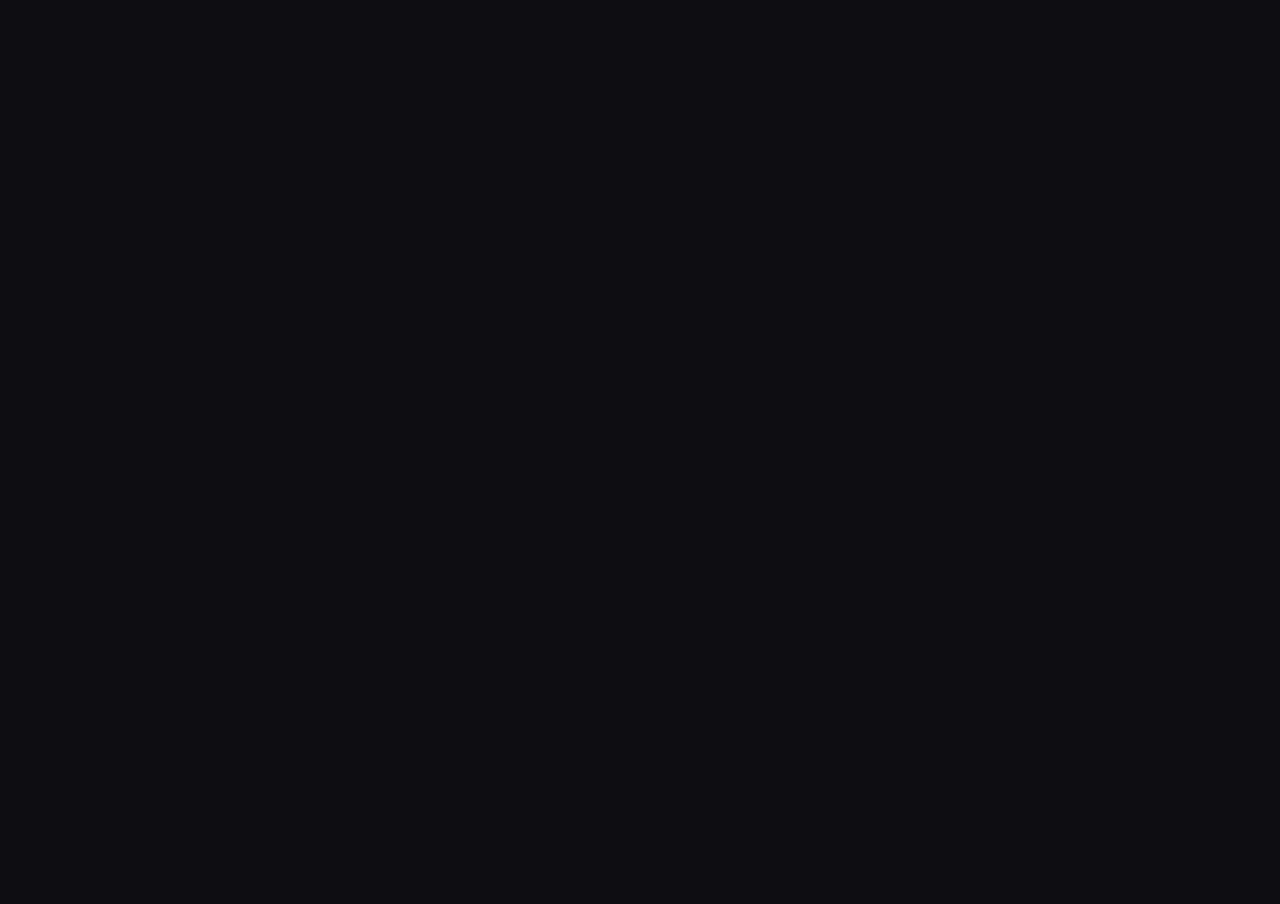
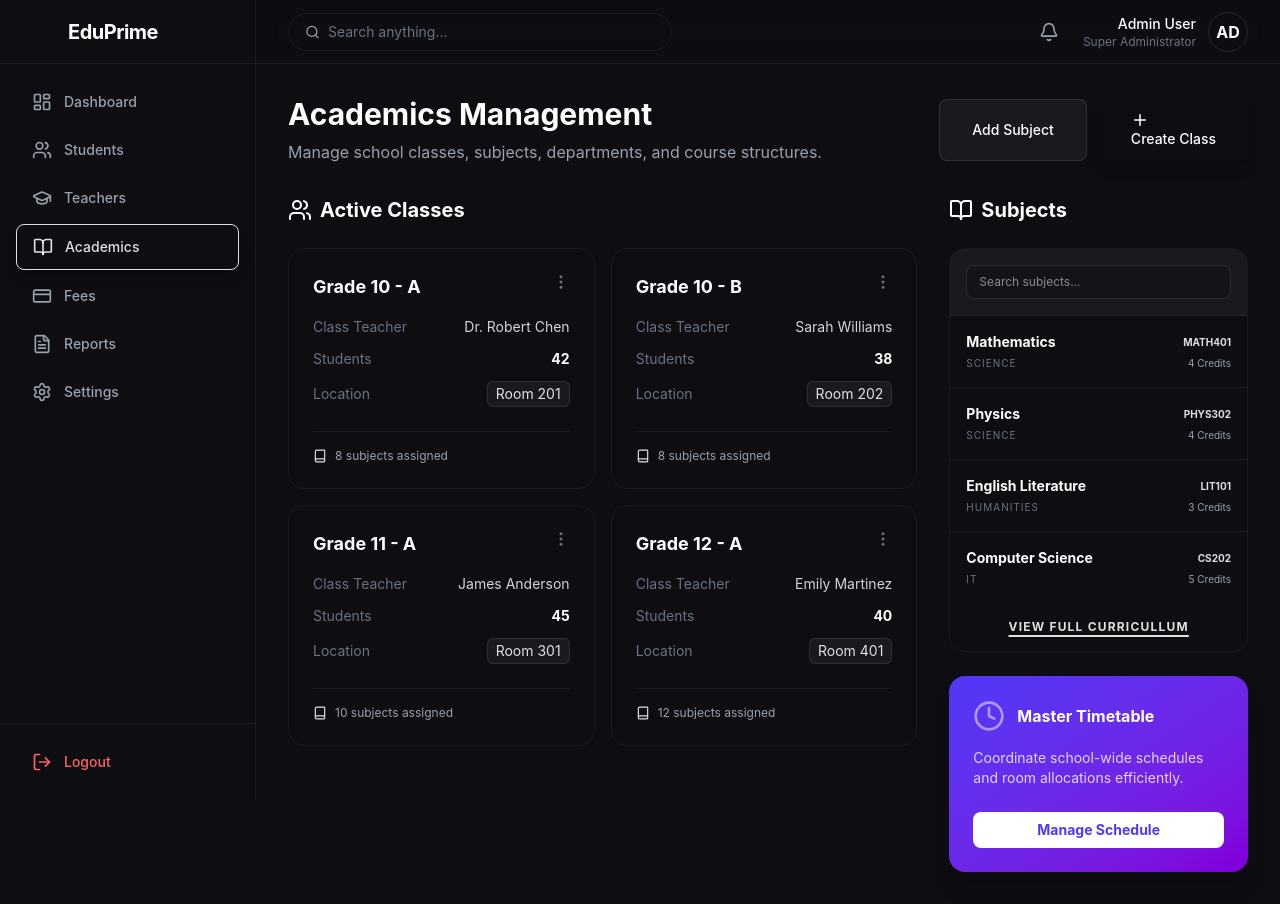
Before and after one commit to Naseer-047/School-website, a React app in the folder frontend/: page /admin/academics in a window 1280 px wide. Before the commit this address had no page. Before the commit the page ends 800 px from the top, so only its background shows below. Built offline with nearby package versions, Linux system fonts and the light colour scheme; the HTML template or start-up script is replaced by a standard one.

Commit message:
----------------------

```diff
--- a/frontend/src/App.jsx
+++ b/frontend/src/App.jsx
@@ -30,7 +30,10 @@ function App() {
             <Route index element={<AdminDashboard />} />
             <Route path="students" element={<Students />} />
             <Route path="teachers" element={<Teachers />} />
-            {/* Add more nested routes here later */}
+            <Route path="academics" element={<Academics />} />
+            <Route path="fees" element={<AdminFees />} />
+            <Route path="reports" element={<Reports />} />
+            <Route path="settings" element={<Settings />} />
         </Route>
 
         {/* Student Routes */}
```
